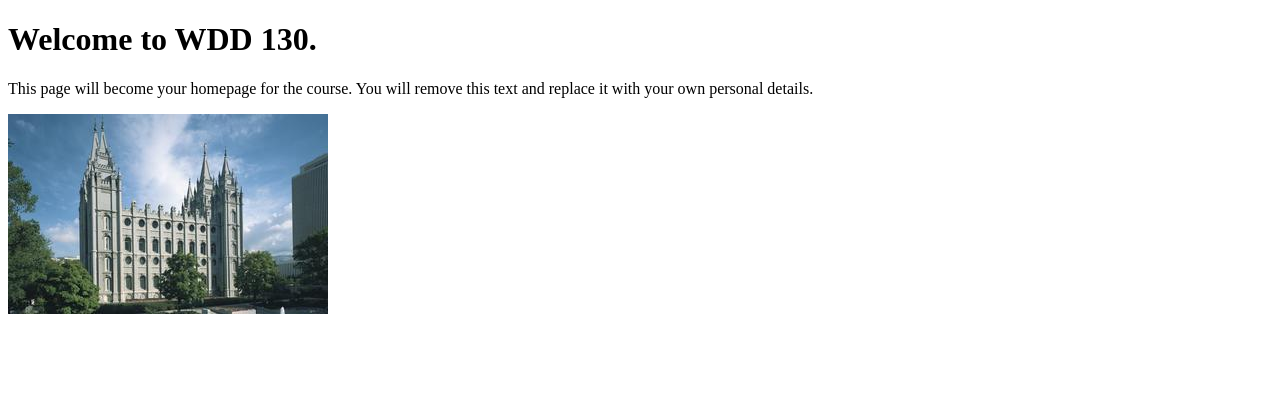
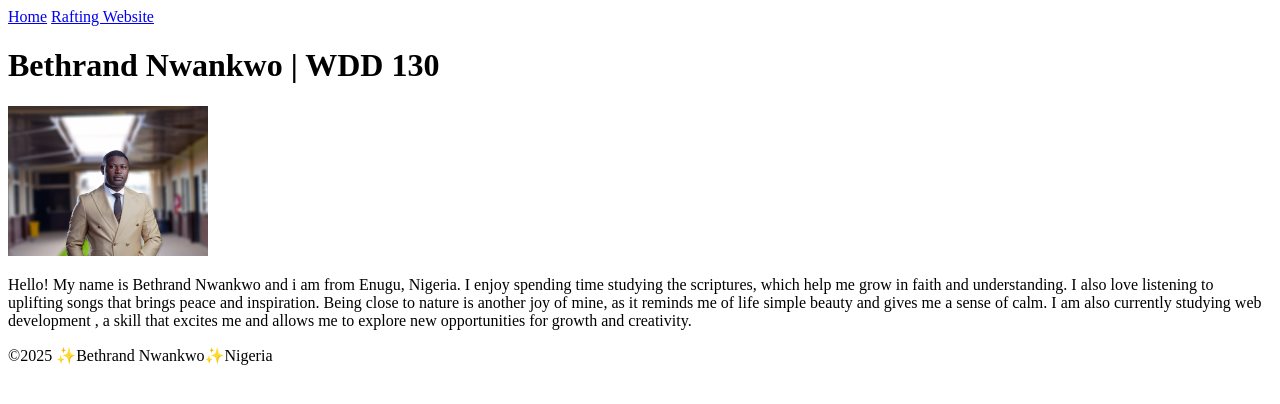
Before and after one commit to bethrandn/wdd130, a plain HTML site: page index.html in a window 1280 px wide. Drawn offline with Linux system fonts and the light colour scheme.

Commit message:
commit chages

```diff
--- a/index.html
+++ b/index.html
@@ -1,14 +1,31 @@
 <!DOCTYPE html>
 <html lang="en">
+
 <head>
     <meta charset="UTF-8">
     <meta name="viewport" content="width=device-width, initial-scale=1.0">
-    <title>WDD 130 | Personal Homepage</title>
+    <title>Bethrand Nwankwo | WDD 130</title>
 </head>
+
 <body>
-    <h1>Welcome to WDD 130.</h1>
-    <p>This page will become your homepage for the course. You will remove this text and replace it with your own personal details.</p>
+    <header>
+        <nav>
+            <a href="#">Home</a>
+            <a href="wwr/">Rafting Website</a>
+        </nav>
+    </header>
+    <main>
+        <h1>Bethrand Nwankwo | WDD 130</h1>
+        <img src="images/profile.jpg" alt="Hello, my name is Bethrand Nwankwo" width="200">
+        <p>Hello! My name is Bethrand Nwankwo and i am from Enugu, Nigeria. I enjoy spending time studying the
+            scriptures, which help me grow in faith and understanding. I also love listening to uplifting songs that
+            brings peace and inspiration. Being close to nature is another joy of mine, as it reminds me of life simple
+            beauty and gives me a sense of calm. I am also currently studying web development , a skill that excites me
+            and allows me to explore new opportunities for growth and creativity.</p>
+    </main>
+    <footer>
+        <p>©2025 ✨Bethrand Nwankwo✨Nigeria</p>
+    </footer>
+</body>
 
-    <img src="images/salt-lake-temple.jpg" alt="The Salt Lake Temple.">
-</body>
 </html>
```
Also changed, not shown: week01/favorite-city.html (added, +19 -0 lines), week01/first-page.html (+1 -1 lines), images/profile.jpg (added), week01/images/lagos-header.jpg (added).
